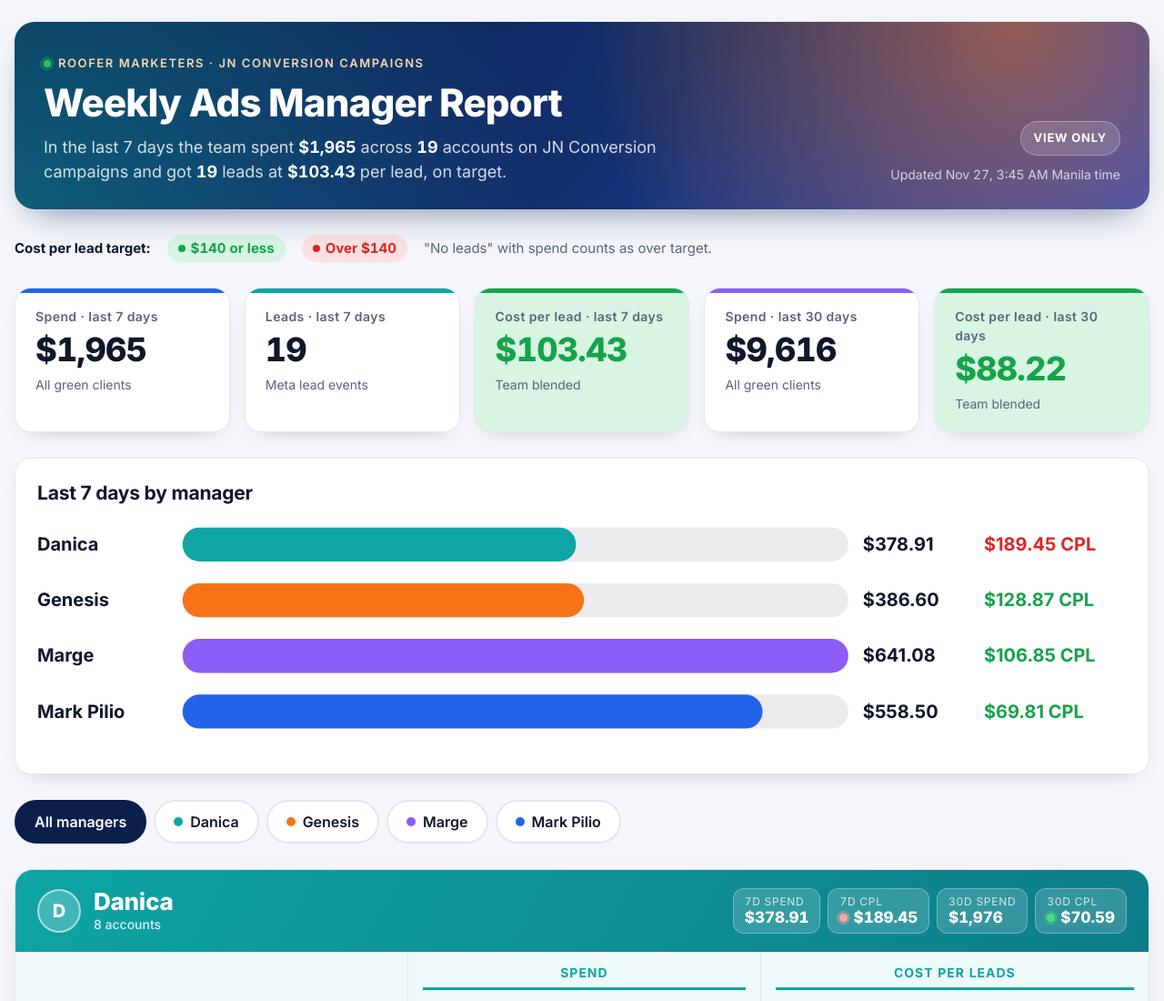
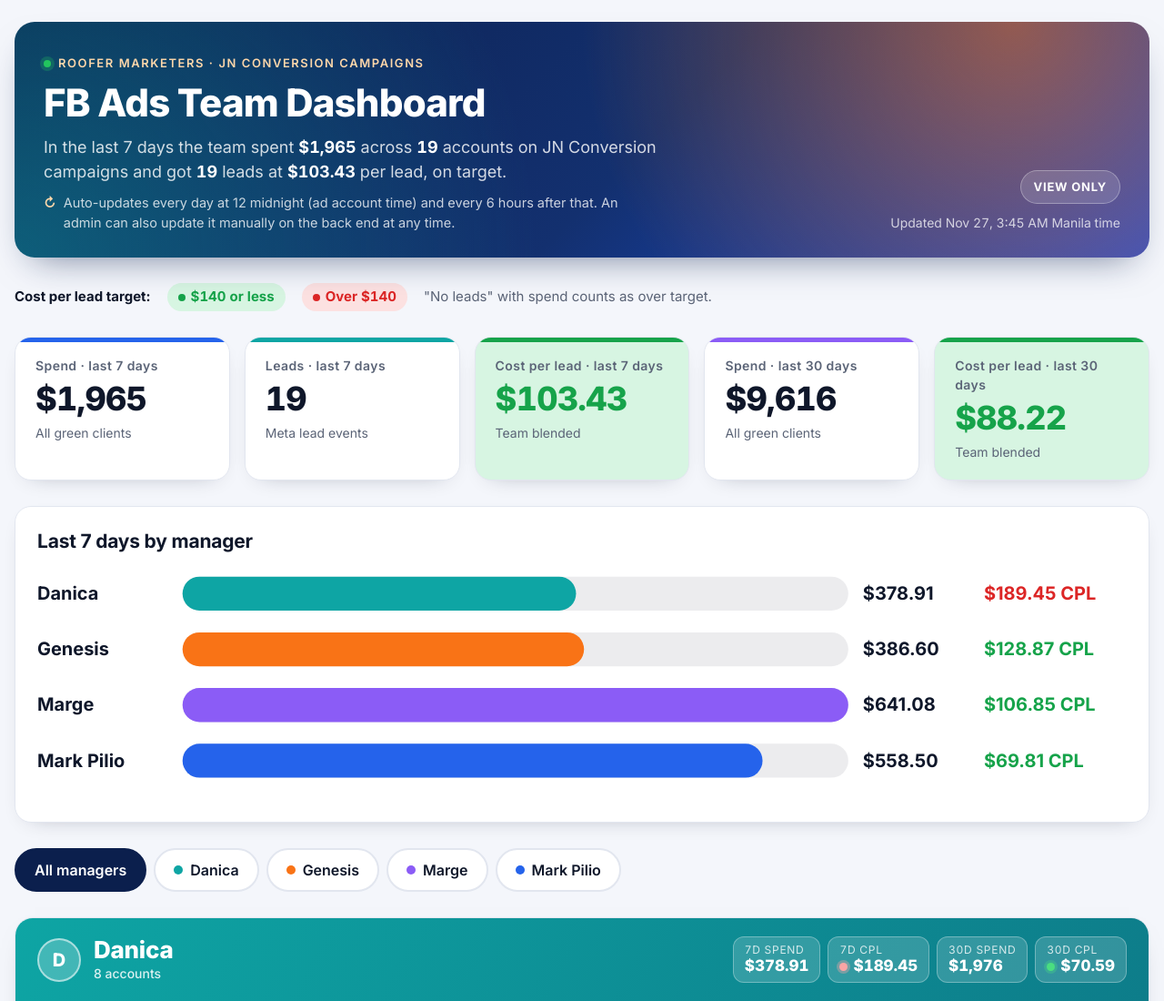
Before and after one commit to markpillo2022-jn/weekly-report, a plain HTML site: page index.html in a window 1280 px wide. Shown: the top 1100 px of the page at 91% size. Drawn offline with Linux system fonts and the light colour scheme.

Commit message:
Rename to FB Ads Team Dashboard and add update schedule note
Co-Authored-By: Claude Opus 5.5 <noreply@anthropic.com>
Claude-Session: https://claude.ai/code/session_01K5MccS3MHze8PfNfcXMDgv

```diff
--- a/index.html
+++ b/index.html
@@ -4,7 +4,7 @@
 <meta charset="utf-8">
 <meta name="viewport" content="width=device-width, initial-scale=1">
 <meta name="robots" content="noindex, nofollow">
-<title>Weekly Ads Report</title>
+<title>FB Ads Team Dashboard</title>
 <link rel="preconnect" href="https://fonts.googleapis.com">
 <link rel="preconnect" href="https://fonts.gstatic.com" crossorigin>
 <link href="https://fonts.googleapis.com/css2?family=Inter:wght@400;500;600;700;800&display=swap" rel="stylesheet">
@@ -43,6 +43,8 @@
   .wam-eyebrow::before { content: ""; width: 8px; height: 8px; border-radius: 50%; background: #22c55e; box-shadow: 0 0 0 4px rgba(34,197,94,.25); }
   .wam-title { font-family: var(--font-anthropic-sans); font-weight: 800; font-size: clamp(28px, 4vw, 42px); line-height: 1.1; letter-spacing: -.02em; margin: 0; text-wrap: balance; color: #fff; }
   .wam-lede { margin: 12px 0 0; font-size: 18px; color: rgba(255,255,255,.82); max-width: 62ch; }
+  .wam-note { margin: 10px 0 0; font-size: 14.5px; color: rgba(255,255,255,.78); max-width: 70ch; display: flex; gap: 8px; align-items: baseline; }
+  .wam-note::before { content: "\21BB"; color: #fed7aa; font-weight: 700; }
   .wam-lede b { color: #fff; font-weight: 700; font-variant-numeric: tabular-nums; }
   .wam-actions { display: flex; flex-direction: column; align-items: flex-end; gap: 10px; }
   .wam-stamp { font-size: 14px; color: rgba(255,255,255,.75); font-variant-numeric: tabular-nums; }
@@ -152,8 +154,9 @@
   <header class="wam-hero" id="overview">
     <div class="wam-hero-text">
       <p class="wam-eyebrow">Roofer Marketers · JN Conversion campaigns</p>
-      <h1 class="wam-title">Weekly Ads Manager Report</h1>
+      <h1 class="wam-title">FB Ads Team Dashboard</h1>
       <p class="wam-lede" id="lede">Loading the latest numbers…</p>
+      <p class="wam-note">Auto-updates every day at 12 midnight (ad account time) and every 6 hours after that. An admin can also update it manually on the back end at any time.</p>
     </div>
     <div class="wam-actions">
       <span class="wam-view">View only</span>
@@ -198,7 +201,7 @@
       <li>Only campaigns whose name starts with "JN Conversion" count. Accounts with no such campaign are left out.</li>
       <li>Cost per lead is spend divided by Meta's Leads count for the same period. Green is at or under the target, red is over it. "No leads" means money was spent but no leads were recorded. A dash means nothing was spent.</li>
       <li>N/A means Meta doesn't let the report read that ad account yet. Amber rows were typed in by the team from Ads Manager.</li>
-      <li>This page is a view-only copy that updates automatically every night at 12:01 AM US Eastern time.</li>
+      <li>This page is a view-only copy. Auto-updates every day at 12 midnight (ad account time) and every 6 hours after that. An admin can also update it manually on the back end at any time.</li>
     </ul>
   </details>
 </div>
```
Also changed, not shown: 1 other file.
